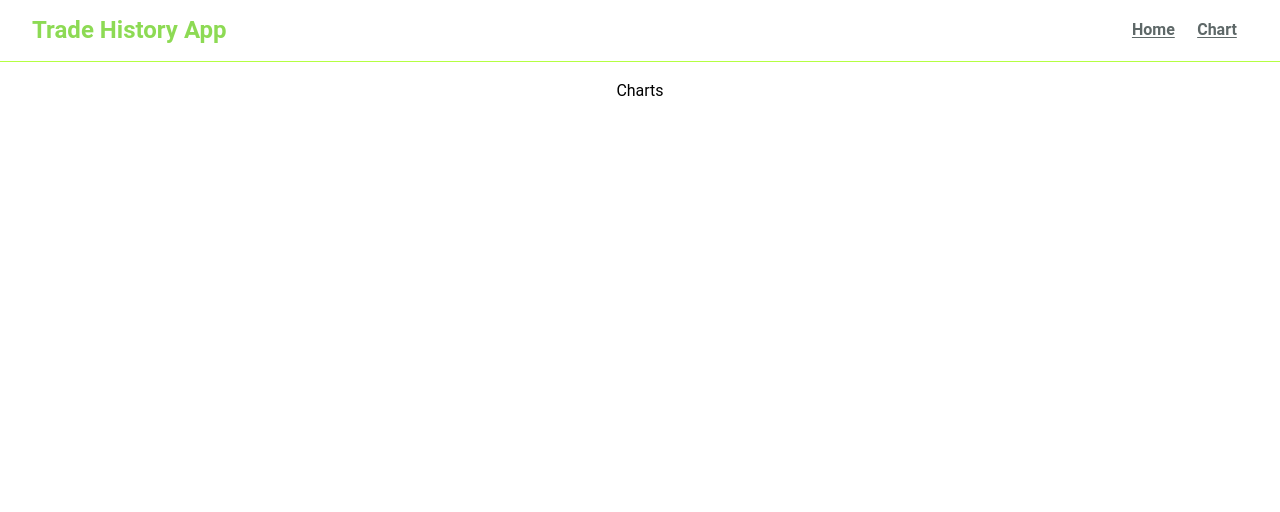
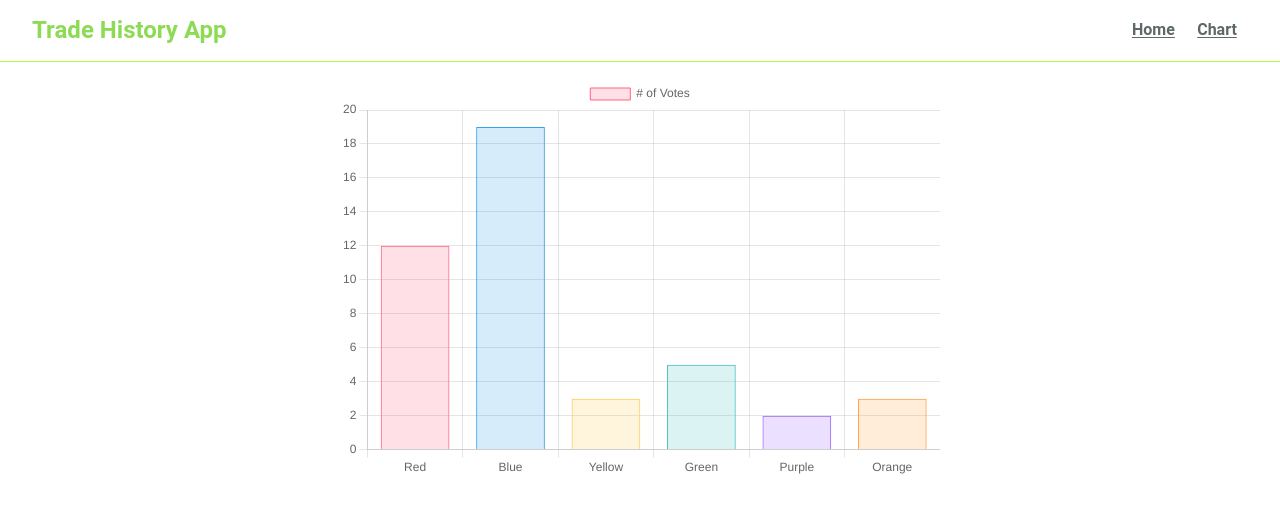
Before and after one commit to HasanCanKose/trade-history, a React (Create React App) app: page /charts in a window 1280 px wide. Shown: the top 512 px of the page. Built offline with nearby package versions, Linux system fonts and the light colour scheme; no server answers.

Commit message:
Add bar chart

```diff
--- /dev/null
+++ b/src/components/chart/BarChart.jsx
@@ -0,0 +1,40 @@
+import { Bar } from "react-chartjs-2";
+
+const BarChart = () => {
+  return (
+    <div>
+      <Bar
+        data={{
+          labels: ["Red", "Blue", "Yellow", "Green", "Purple", "Orange"],
+          datasets: [
+            {
+              label: "# of Votes",
+              data: [12, 19, 3, 5, 2, 3],
+              backgroundColor: [
+                "rgba(255, 99, 132, 0.2)",
+                "rgba(54, 162, 235, 0.2)",
+                "rgba(255, 206, 86, 0.2)",
+                "rgba(75, 192, 192, 0.2)",
+                "rgba(153, 102, 255, 0.2)",
+                "rgba(255, 159, 64, 0.2)",
+              ],
+              borderColor: [
+                "rgba(255, 99, 132, 1)",
+                "rgba(54, 162, 235, 1)",
+                "rgba(255, 206, 86, 1)",
+                "rgba(75, 192, 192, 1)",
+                "rgba(153, 102, 255, 1)",
+                "rgba(255, 159, 64, 1)",
+              ],
+              borderWidth: 1,
+            },
+          ],
+        }}
+        height={400}
+        width={600}
+      />
+    </div>
+  );
+};
+
+export default BarChart;
--- a/src/components/pages/charts/Charts.jsx
+++ b/src/components/pages/charts/Charts.jsx
@@ -1,5 +1,11 @@
+import BarChart from "../../chart/BarChart";
+
 const Charts = () => {
-  return <div>Charts</div>;
+  return (
+    <div>
+      <BarChart />
+    </div>
+  );
 };
 
 export default Charts;
```
